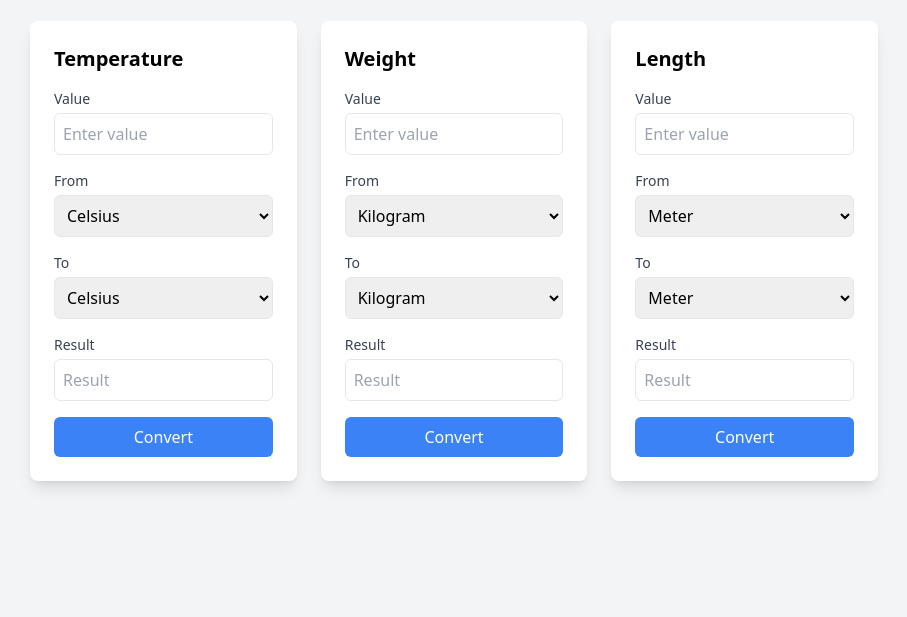
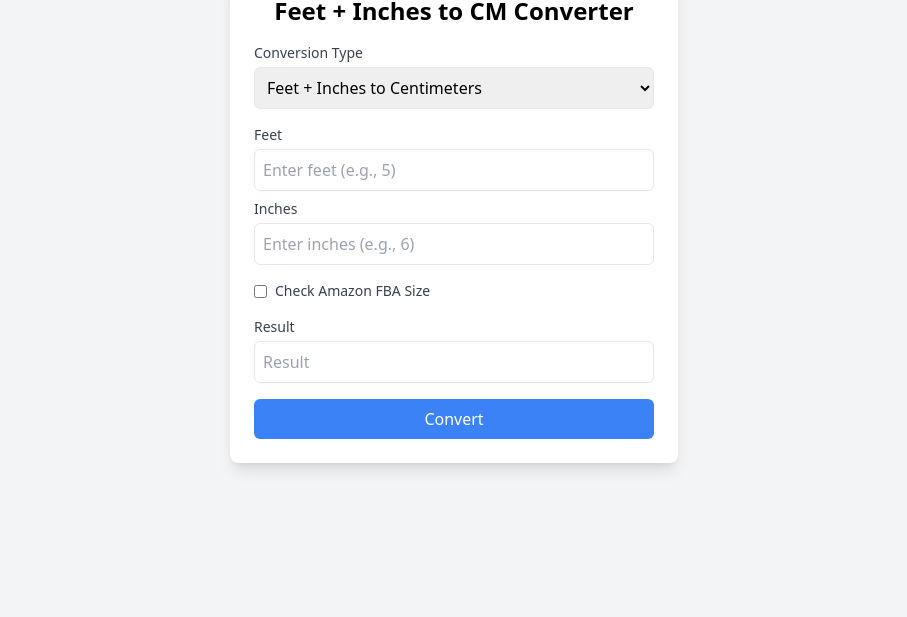
Before and after one commit to mike888123/unit-converter, a plain HTML site: page index.html in a window 1280 px wide. Shown: the part 183-800 px from the top of the page, without its empty margins (186-1093 px from the left). Drawn offline with nearby package versions, Linux system fonts and the light colour scheme.

Commit message:
Add files via upload

```diff
--- a/index.html
+++ b/index.html
@@ -3,179 +3,98 @@
 <head>
   <meta charset="UTF-8">
   <meta name="viewport" content="width=device-width, initial-scale=1.0">
-  <title>Unit Converter</title>
+  <title>Feet + Inches to Centimeters Converter</title>
   <script src="https://cdn.tailwindcss.com"></script>
 </head>
 <body class="bg-gray-100 flex items-center justify-center min-h-screen">
-  <div class="w-full max-w-4xl p-6">
-    <h1 class="text-3xl font-bold text-center mb-8">Unit Converter</h1>
-    <div class="flex flex-col md:flex-row gap-6">
-      <!-- Temperature Box -->
-      <div class="bg-white p-6 rounded-lg shadow-lg flex-1">
-        <h2 class="text-xl font-semibold mb-4">Temperature</h2>
+  <div class="bg-white p-6 rounded-lg shadow-lg w-full max-w-md">
+    <h1 class="text-2xl font-bold text-center mb-4">Feet + Inches to CM Converter</h1>
+
+    <!-- Conversion Direction -->
     <div class="mb-4">
-          <label for="tempInput" class="block text-sm font-medium text-gray-700">Value</label>
-          <input type="number" id="tempInput" class="mt-1 block w-full p-2 border rounded-md" placeholder="Enter value">
-        </div>
-        <div class="mb-4">
-          <label for="tempFrom" class="block text-sm font-medium text-gray-700">From</label>
-          <select id="tempFrom" class="mt-1 block w-full p-2 border rounded-md"></select>
-        </div>
-        <div class="mb-4">
-          <label for="tempTo" class="block text-sm font-medium text-gray-700">To</label>
-          <select id="tempTo" class="mt-1 block w-full p-2 border rounded-md"></select>
-        </div>
-        <div class="mb-4">
-          <label for="tempResult" class="block text-sm font-medium text-gray-700">Result</label>
-          <input type="text" id="tempResult" class="mt-1 block w-full p-2 border rounded-md" readonly placeholder="Result">
-        </div>
-        <button onclick="convert('temperature')" class="w-full bg-blue-500 text-white p-2 rounded-md hover:bg-blue-600">Convert</button>
+      <label class="block text-sm font-medium text-gray-700">Conversion Type</label>
+      <select id="direction" class="mt-1 block w-full p-2 border rounded-md" onchange="updateInputs()">
+        <option value="toCm">Feet + Inches to Centimeters</option>
+        <option value="toFeetInch">Centimeters to Feet + Inches</option>
+      </select>
     </div>
 
-      <!-- Weight Box -->
-      <div class="bg-white p-6 rounded-lg shadow-lg flex-1">
-        <h2 class="text-xl font-semibold mb-4">Weight</h2>
-        <div class="mb-4">
-          <label for="weightInput" class="block text-sm font-medium text-gray-700">Value</label>
-          <input type="number" id="weightInput" class="mt-1 block w-full p-2 border rounded-md" placeholder="Enter value">
+    <!-- Input Fields -->
+    <div id="toCmInputs" class="mb-4">
+      <label class="block text-sm font-medium text-gray-700">Feet</label>
+      <input type="number" id="feet" class="mt-1 block w-full p-2 border rounded-md" placeholder="Enter feet (e.g., 5)" step="any">
+      <label class="block text-sm font-medium text-gray-700 mt-2">Inches</label>
+      <input type="number" id="inches" class="mt-1 block w-full p-2 border rounded-md" placeholder="Enter inches (e.g., 6)" step="any">
     </div>
-        <div class="mb-4">
-          <label for="weightFrom" class="block text-sm font-medium text-gray-700">From</label>
-          <select id="weightFrom" class="mt-1 block w-full p-2 border rounded-md"></select>
-        </div>
-        <div class="mb-4">
-          <label for="weightTo" class="block text-sm font-medium text-gray-700">To</label>
-          <select id="weightTo" class="mt-1 block w-full p-2 border rounded-md"></select>
-        </div>
-        <div class="mb-4">
-          <label for="weightResult" class="block text-sm font-medium text-gray-700">Result</label>
-          <input type="text" id="weightResult" class="mt-1 block w-full p-2 border rounded-md" readonly placeholder="Result">
-        </div>
-        <button onclick="convert('weight')" class="w-full bg-blue-500 text-white p-2 rounded-md hover:bg-blue-600">Convert</button>
+    <div id="toFeetInchInputs" class="mb-4 hidden">
+      <label class="block text-sm font-medium text-gray-700">Centimeters</label>
+      <input type="number" id="cm" class="mt-1 block w-full p-2 border rounded-md" placeholder="Enter cm (e.g., 170)" step="any">
     </div>
 
-      <!-- Length Box -->
-      <div class="bg-white p-6 rounded-lg shadow-lg flex-1">
-        <h2 class="text-xl font-semibold mb-4">Length</h2>
+    <!-- Amazon FBA Option -->
     <div class="mb-4">
-          <label for="lengthInput" class="block text-sm font-medium text-gray-700">Value</label>
-          <input type="number" id="lengthInput" class="mt-1 block w-full p-2 border rounded-md" placeholder="Enter value">
+      <label class="flex items-center">
+        <input type="checkbox" id="fbaCheck" class="mr-2">
+        <span class="text-sm font-medium text-gray-700">Check Amazon FBA Size</span>
+      </label>
     </div>
+
+    <!-- Result -->
     <div class="mb-4">
-          <label for="lengthFrom" class="block text-sm font-medium text-gray-700">From</label>
-          <select id="lengthFrom" class="mt-1 block w-full p-2 border rounded-md"></select>
+      <label class="block text-sm font-medium text-gray-700">Result</label>
+      <input type="text" id="result" class="mt-1 block w-full p-2 border rounded-md" readonly placeholder="Result">
     </div>
-        <div class="mb-4">
-          <label for="lengthTo" class="block text-sm font-medium text-gray-700">To</label>
-          <select id="lengthTo" class="mt-1 block w-full p-2 border rounded-md"></select>
-        </div>
-        <div class="mb-4">
-          <label for="lengthResult" class="block text-sm font-medium text-gray-700">Result</label>
-          <input type="text" id="lengthResult" class="mt-1 block w-full p-2 border rounded-md" readonly placeholder="Result">
-        </div>
-        <button onclick="convert('length')" class="w-full bg-blue-500 text-white p-2 rounded-md hover:bg-blue-600">Convert</button>
-      </div>
-    </div>
+
+    <button onclick="convert()" class="w-full bg-blue-500 text-white p-2 rounded-md hover:bg-blue-600">Convert</button>
   </div>
 
   <script>
-    // Conversion logic
-    const conversions = {
-      length: {
-        meter: { toMeter: 1, label: 'Meter' },
-        centimeter: { toMeter: 0.01, label: 'Centimeter' },
-        inch: { toMeter: 0.0254, label: 'Inch' },
-        foot: { toMeter: 0.3048, label: 'Foot' }
-      },
-      weight: {
-        kilogram: { toKilogram: 1, label: 'Kilogram' },
-        gram: { toKilogram: 0.001, label: 'Gram' },
-        pound: { toKilogram: 0.453592, label: 'Pound' },
-        ounce: { toKilogram: 0.0283495, label: 'Ounce' }
-      },
-      temperature: {
-        celsius: { label: 'Celsius' },
-        fahrenheit: { label: 'Fahrenheit' }
-      }
-    };
-
-    // Populate unit dropdowns
-    function populateUnits() {
-      // Temperature
-      const tempFrom = document.getElementById('tempFrom');
-      const tempTo = document.getElementById('tempTo');
-      for (let unit in conversions.temperature) {
-        const option1 = document.createElement('option');
-        option1.value = unit;
-        option1.text = conversions.temperature[unit].label;
-        tempFrom.appendChild(option1);
-        const option2 = document.createElement('option');
-        option2.value = unit;
-        option2.text = conversions.temperature[unit].label;
-        tempTo.appendChild(option2);
+    function updateInputs() {
+      const direction = document.getElementById('direction').value;
+      document.getElementById('toCmInputs').classList.toggle('hidden', direction !== 'toCm');
+      document.getElementById('toFeetInchInputs').classList.toggle('hidden', direction !== 'toFeetInch');
+      document.getElementById('result').value = '';
     }
 
-      // Weight
-      const weightFrom = document.getElementById('weightFrom');
-      const weightTo = document.getElementById('weightTo');
-      for (let unit in conversions.weight) {
-        const option1 = document.createElement('option');
-        option1.value = unit;
-        option1.text = conversions.weight[unit].label;
-        weightFrom.appendChild(option1);
-        const option2 = document.createElement('option');
-        option2.value = unit;
-        option2.text = conversions.weight[unit].label;
-        weightTo.appendChild(option2);
+    function convert() {
+      const direction = document.getElementById('direction').value;
+      const resultField = document.getElementById('result');
+      const fbaCheck = document.getElementById('fbaCheck').checked;
+
+      if (direction === 'toCm') {
+        const feet = parseFloat(document.getElementById('feet').value) || 0;
+        const inches = parseFloat(document.getElementById('inches').value) || 0;
+        if (isNaN(feet) && isNaN(inches)) {
+          resultField.value = '请输入有效数字';
+          return;
         }
-
-      // Length
-      const lengthFrom = document.getElementById('lengthFrom');
-      const lengthTo = document.getElementById('lengthTo');
-      for (let unit in conversions.length) {
-        const option1 = document.createElement('option');
-        option1.value = unit;
-        option1.text = conversions.length[unit].label;
-        lengthFrom.appendChild(option1);
-        const option2 = document.createElement('option');
-        option2.value = unit;
-        option2.text = conversions.length[unit].label;
-        lengthTo.appendChild(option2);
+        const totalCm = (feet * 30.48) + (inches * 2.54);
+        let result = `${totalCm.toFixed(4)} cm`;
+        if (fbaCheck) {
+          const size = totalCm <= 45.72 ? 'Standard Size' : 'Oversize';
+          result += ` (Amazon FBA: ${size})`;
+        }
+        resultField.value = result;
+      } else {
+        const cm = parseFloat(document.getElementById('cm').value);
+        if (isNaN(cm)) {
+          resultField.value = '请输入有效数字';
+          return;
+        }
+        const totalInches = cm / 2.54;
+        const feet = Math.floor(totalInches / 12);
+        const inches = (totalInches % 12).toFixed(2);
+        let result = `${feet} ft ${inches} in`;
+        if (fbaCheck) {
+          const size = cm <= 45.72 ? 'Standard Size' : 'Oversize';
+          result += ` (Amazon FBA: ${size})`;
+        }
+        resultField.value = result;
       }
     }
 
-    // Initialize dropdowns
-    populateUnits();
-
-    // Conversion function
-    function convert(category) {
-      const input = document.getElementById(`${category === 'temperature' ? 'temp' : category}Input`);
-      const fromUnit = document.getElementById(`${category === 'temperature' ? 'temp' : category}From`).value;
-      const toUnit = document.getElementById(`${category === 'temperature' ? 'temp' : category}To`).value;
-      const resultField = document.getElementById(`${category === 'temperature' ? 'temp' : category}Result`);
-
-      const inputValue = parseFloat(input.value);
-      if (isNaN(inputValue)) {
-        resultField.value = 'Please enter a valid number';
-        return;
-      }
-
-      let result;
-      if (category === 'temperature') {
-        if (fromUnit === 'celsius' && toUnit === 'fahrenheit') {
-          result = (inputValue * 9/5) + 32;
-        } else if (fromUnit === 'fahrenheit' && toUnit === 'celsius') {
-          result = (inputValue - 32) * 5/9;
-        } else {
-          result = inputValue;
-        }
-      } else {
-        const baseValue = inputValue * (category === 'length' ? conversions[category][fromUnit].toMeter : conversions[category][fromUnit].toKilogram);
-        result = baseValue / (category === 'length' ? conversions[category][toUnit].toMeter : conversions[category][toUnit].toKilogram);
-      }
-
-      resultField.value = result.toFixed(4);
-    }
+    // Initialize inputs
+    updateInputs();
   </script>
 </body>
 </html>
```
Lines whose indentation alone changed are shown as unchanged.
